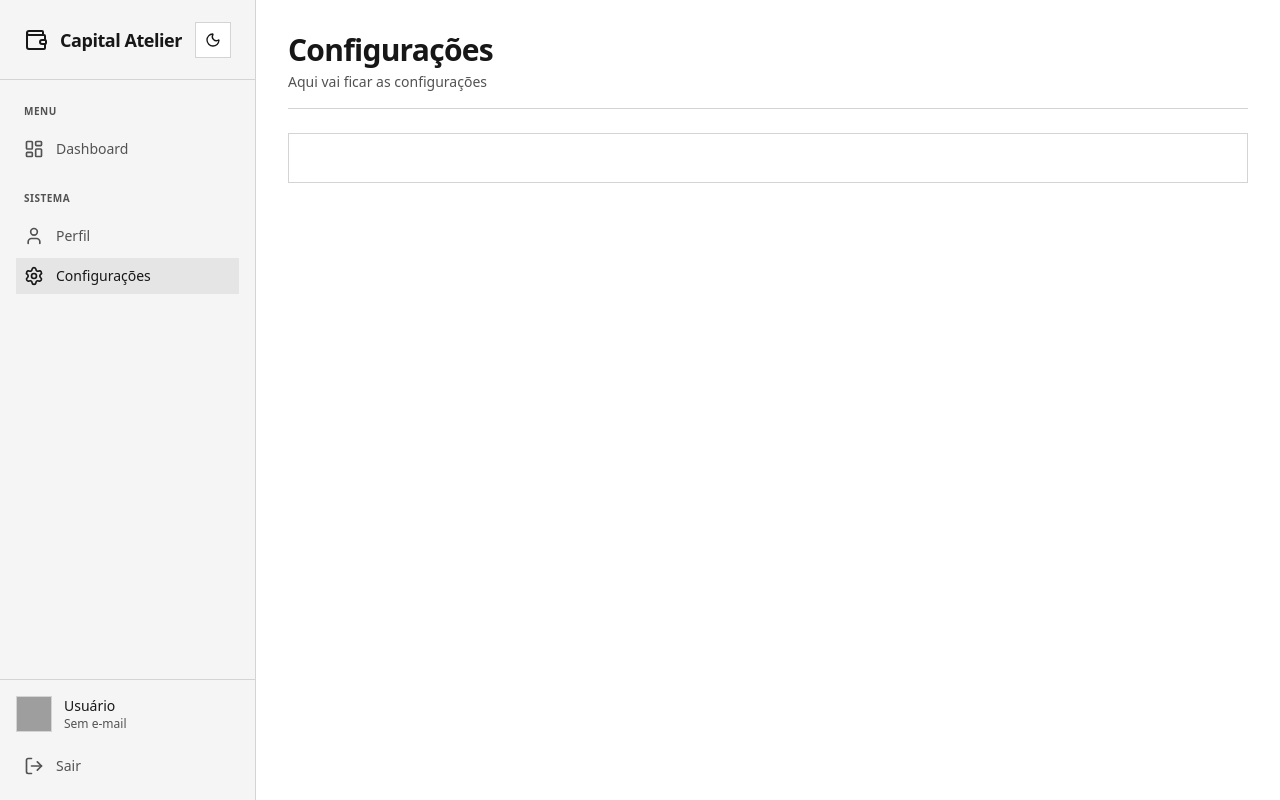
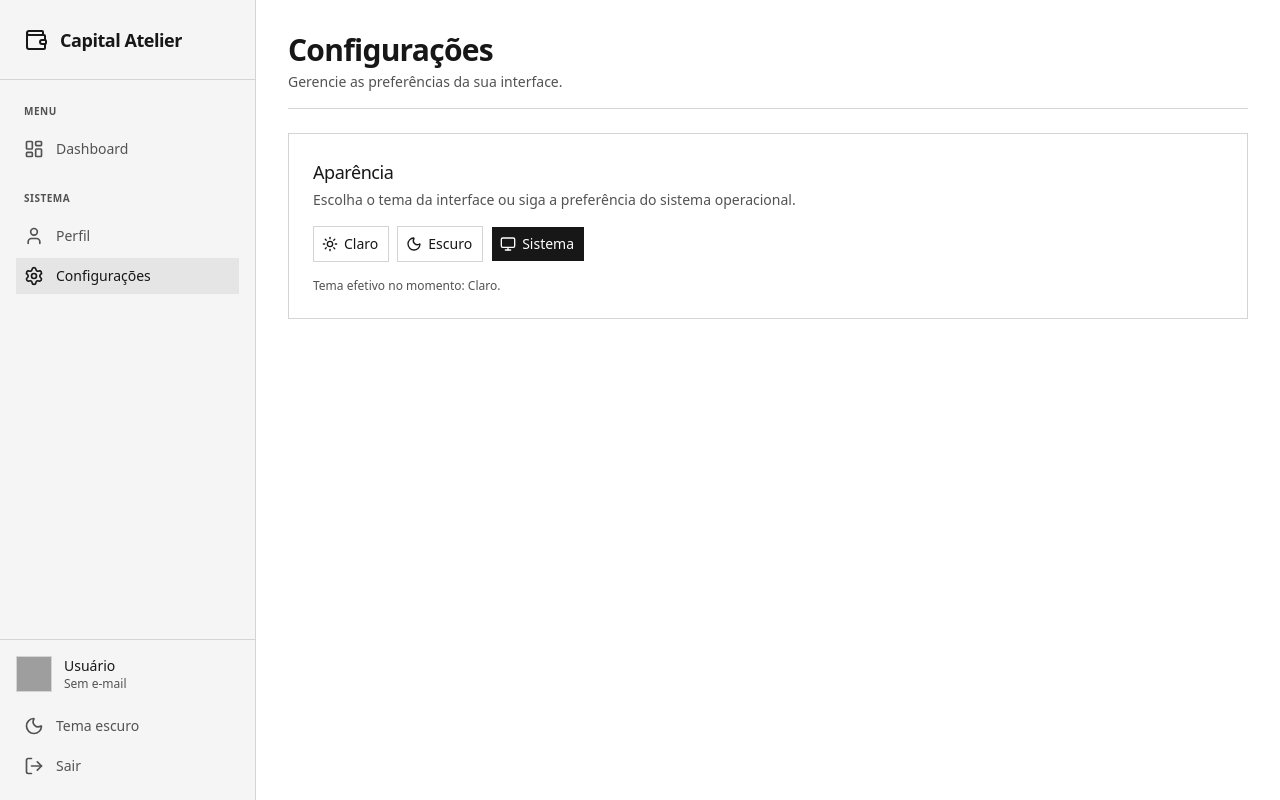
Before and after one commit to eliandrodasilva/capital-atelier, a React (Vite) app in the folder frontend/: page /settings in a window 1280 px wide. Built offline with nearby package versions, Linux system fonts and the light colour scheme; no server answers; sample sign-in values are in the browser's storage; grey boxes are pictures that could not be loaded.

Commit message:
style: refine theme toggle placement in auth pages, sidebar footer and settings

```diff
--- a/frontend/src/components/layout/Sidebar.jsx
+++ b/frontend/src/components/layout/Sidebar.jsx
@@ -1,11 +1,21 @@
 import React from 'react';
-import { Wallet, LayoutDashboard, Settings, User, LogOut } from 'lucide-react';
+import {
+  Wallet,
+  LayoutDashboard,
+  Settings,
+  User,
+  LogOut,
+  Sun,
+  Moon,
+} from 'lucide-react';
 import { useNavigate, useLocation } from 'react-router-dom';
-import { ThemeToggle } from '@/components/ThemeToggle';
+import { useTheme } from '@/hooks/useTheme';
 
 const Sidebar = () => {
   const navigate = useNavigate();
   const location = useLocation();
+  const { resolvedTheme, toggleTheme } = useTheme();
+  const isDark = resolvedTheme === 'dark';
   const usuario = JSON.parse(localStorage.getItem('usuario') || '{}');
 
   const handleLogout = () => {
@@ -16,14 +26,11 @@ const Sidebar = () => {
 
   return (
     <aside className="border-sidebar-border bg-sidebar text-sidebar-foreground sticky top-0 flex h-screen w-64 shrink-0 flex-col border-r">
-      <div className="border-sidebar-border flex h-20 items-center justify-between gap-3 border-b px-6">
-        <div className="flex items-center gap-3 overflow-hidden">
+      <div className="border-sidebar-border flex h-20 items-center gap-3 border-b px-6">
         <Wallet className="text-sidebar-foreground size-6 shrink-0" />
         <span className="text-sidebar-foreground overflow-hidden text-lg font-semibold tracking-tight whitespace-nowrap">
           Capital Atelier
         </span>
-        </div>
-        <ThemeToggle />
       </div>
 
       <div className="custom-scrollbar flex flex-1 flex-col gap-6 overflow-y-auto py-6">
@@ -86,7 +93,24 @@ const Sidebar = () => {
           </div>
         </div>
 
+        <div className="flex flex-col gap-1">
           <button
+            type="button"
+            onClick={toggleTheme}
+            className="text-muted-foreground hover:bg-sidebar-accent hover:text-sidebar-accent-foreground flex w-full cursor-pointer items-center rounded-none p-2"
+          >
+            {isDark ? (
+              <Sun className="size-5 shrink-0" />
+            ) : (
+              <Moon className="size-5 shrink-0" />
+            )}
+            <span className="ml-3 text-sm font-medium whitespace-nowrap">
+              {isDark ? 'Tema claro' : 'Tema escuro'}
+            </span>
+          </button>
+
+          <button
+            type="button"
             onClick={handleLogout}
             className="text-muted-foreground hover:bg-sidebar-accent hover:text-sidebar-accent-foreground flex w-full cursor-pointer items-center rounded-none p-2"
           >
@@ -95,6 +119,7 @@ const Sidebar = () => {
               Sair
             </span>
           </button>
+        </div>
       </div>
     </aside>
   );
--- a/frontend/src/pages/ForgotPassword/ForgotPassword.jsx
+++ b/frontend/src/pages/ForgotPassword/ForgotPassword.jsx
@@ -43,17 +43,18 @@ const ForgotPasswordPage = () => {
   };
 
   return (
-    <div className="bg-background text-foreground flex min-h-[100dvh] w-full items-center justify-center p-4 font-sans">
+    <div className="bg-background text-foreground relative flex min-h-[100dvh] w-full items-center justify-center p-4 pt-16 font-sans sm:p-4">
+      <div className="absolute top-4 right-4">
+        <ThemeToggle />
+      </div>
+
       <div className="border-border bg-card text-card-foreground grid w-full max-w-[900px] grid-cols-1 overflow-hidden rounded-none border md:grid-cols-2">
         <div className="flex flex-col justify-center p-8 md:p-12">
-          <div className="mb-8 flex items-center justify-between gap-2">
-            <div className="flex items-center gap-2">
-              <Wallet className="size-6" />
-              <span className="text-lg font-semibold tracking-tight">
-                Capital Atelier
-              </span>
-            </div>
-            <ThemeToggle />
+          <div className="mb-8 flex items-center gap-2">
+            <Wallet className="size-6" />
+            <span className="text-lg font-semibold tracking-tight">
+              Capital Atelier
+            </span>
           </div>
 
           <div className="mb-8">
--- a/frontend/src/pages/Login/Login.jsx
+++ b/frontend/src/pages/Login/Login.jsx
@@ -67,17 +67,18 @@ const LoginPage = () => {
   };
 
   return (
-    <div className="bg-background text-foreground flex min-h-[100dvh] w-full items-center justify-center p-4 font-sans">
+    <div className="bg-background text-foreground relative flex min-h-[100dvh] w-full items-center justify-center p-4 pt-16 font-sans sm:p-4">
+      <div className="absolute top-4 right-4">
+        <ThemeToggle />
+      </div>
+
       <div className="border-border bg-card text-card-foreground grid w-full max-w-[1000px] grid-cols-1 overflow-hidden rounded-none border md:grid-cols-2">
         <div className="flex flex-col justify-center p-8 md:p-12">
-          <div className="mb-6 flex items-center justify-between gap-2">
-            <div className="flex items-center gap-2">
-              <Wallet className="size-6" />
-              <span className="text-lg font-semibold tracking-tight">
-                Capital Atelier
-              </span>
-            </div>
-            <ThemeToggle />
+          <div className="mb-6 flex items-center gap-2">
+            <Wallet className="size-6" />
+            <span className="text-lg font-semibold tracking-tight">
+              Capital Atelier
+            </span>
           </div>
 
           <div className="mb-6">
--- a/frontend/src/pages/Register/Register.jsx
+++ b/frontend/src/pages/Register/Register.jsx
@@ -79,17 +79,18 @@ const RegisterPage = () => {
   };
 
   return (
-    <div className="bg-background text-foreground flex min-h-[100dvh] w-full items-center justify-center p-4 font-sans">
+    <div className="bg-background text-foreground relative flex min-h-[100dvh] w-full items-center justify-center p-4 pt-16 font-sans sm:p-4">
+      <div className="absolute top-4 right-4">
+        <ThemeToggle />
+      </div>
+
       <div className="border-border bg-card text-card-foreground grid w-full max-w-[1000px] grid-cols-1 overflow-hidden rounded-none border md:grid-cols-2">
         <div className="flex flex-col justify-center p-8 md:p-12">
-          <div className="mb-6 flex items-center justify-between gap-2">
-            <div className="flex items-center gap-2">
-              <Wallet className="size-6" />
-              <span className="text-lg font-semibold tracking-tight">
-                Capital Atelier
-              </span>
-            </div>
-            <ThemeToggle />
+          <div className="mb-6 flex items-center gap-2">
+            <Wallet className="size-6" />
+            <span className="text-lg font-semibold tracking-tight">
+              Capital Atelier
+            </span>
           </div>
 
           <div className="mb-6">
--- a/frontend/src/pages/ResetPassword/ResetPassword.jsx
+++ b/frontend/src/pages/ResetPassword/ResetPassword.jsx
@@ -69,17 +69,18 @@ const ResetPasswordPage = () => {
   };
 
   return (
-    <div className="bg-background text-foreground flex min-h-[100dvh] w-full items-center justify-center p-4 font-sans">
+    <div className="bg-background text-foreground relative flex min-h-[100dvh] w-full items-center justify-center p-4 pt-16 font-sans sm:p-4">
+      <div className="absolute top-4 right-4">
+        <ThemeToggle />
+      </div>
+
       <div className="border-border bg-card text-card-foreground grid w-full max-w-[900px] grid-cols-1 overflow-hidden rounded-none border md:grid-cols-2">
         <div className="flex flex-col justify-center p-8 md:p-12">
-          <div className="mb-8 flex items-center justify-between gap-2">
-            <div className="flex items-center gap-2">
-              <Wallet className="size-6" />
-              <span className="text-lg font-semibold tracking-tight">
-                Capital Atelier
-              </span>
-            </div>
-            <ThemeToggle />
+          <div className="mb-8 flex items-center gap-2">
+            <Wallet className="size-6" />
+            <span className="text-lg font-semibold tracking-tight">
+              Capital Atelier
+            </span>
           </div>
 
           <div className="mb-8">
--- a/frontend/src/pages/Settings/Settings.jsx
+++ b/frontend/src/pages/Settings/Settings.jsx
@@ -1,14 +1,64 @@
+import { Sun, Moon, Monitor } from 'lucide-react';
+import { Button } from '@/components/ui/button';
+import { useTheme } from '@/hooks/useTheme';
+
+const THEME_OPTIONS = [
+  { value: 'light', label: 'Claro', icon: Sun },
+  { value: 'dark', label: 'Escuro', icon: Moon },
+  { value: 'system', label: 'Sistema', icon: Monitor },
+];
+
 const SettingsPage = () => {
+  const { theme, resolvedTheme, setTheme } = useTheme();
+
   return (
-    <div className="flex w-full flex-col gap-6">
+    <div className="mx-auto flex w-full max-w-7xl flex-col gap-6">
       <header className="border-border border-b pb-4">
         <h1 className="text-3xl font-bold tracking-tight">Configurações</h1>
         <p className="text-muted-foreground mt-1 text-sm">
-          Aqui vai ficar as configurações
+          Gerencie as preferências da sua interface.
         </p>
       </header>
 
-      <main className="border-border bg-card text-card-foreground flex flex-col gap-4 rounded-none border p-6"></main>
+      <main className="border-border bg-card text-card-foreground flex flex-col gap-6 rounded-none border p-6">
+        <section className="flex flex-col gap-4">
+          <div className="flex flex-col gap-1">
+            <h2 className="text-lg font-medium tracking-tight">Aparência</h2>
+            <p className="text-muted-foreground text-sm">
+              Escolha o tema da interface ou siga a preferência do sistema
+              operacional.
+            </p>
+          </div>
+
+          <div className="flex flex-wrap gap-2">
+            {THEME_OPTIONS.map((option) => {
+              const Icon = option.icon;
+              const isActive = theme === option.value;
+
+              return (
+                <Button
+                  key={option.value}
+                  type="button"
+                  variant={isActive ? 'default' : 'outline'}
+                  aria-pressed={isActive}
+                  onClick={() => setTheme(option.value)}
+                  className="cursor-pointer"
+                >
+                  <Icon data-icon="inline-start" />
+                  {option.label}
+                </Button>
+              );
+            })}
+          </div>
+
+          {theme === 'system' && (
+            <p className="text-muted-foreground text-xs">
+              Tema efetivo no momento:{' '}
+              {resolvedTheme === 'dark' ? 'Escuro' : 'Claro'}.
+            </p>
+          )}
+        </section>
+      </main>
     </div>
   );
 };
```
Lines whose indentation alone changed are shown as unchanged.
